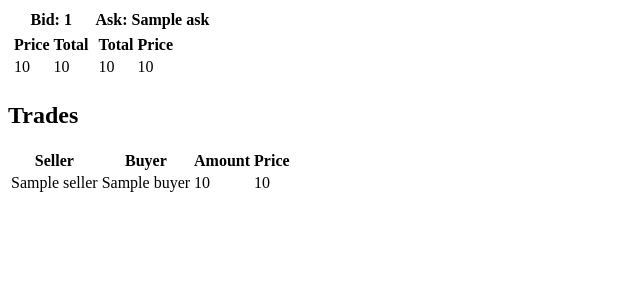
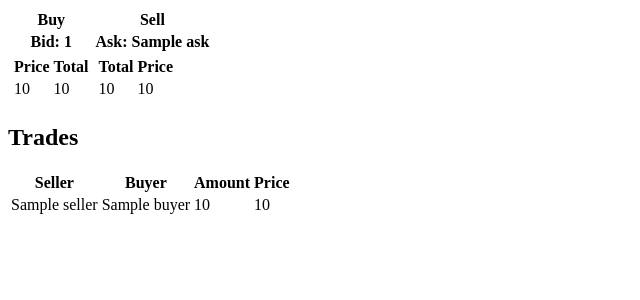
Before and after one commit to kalleaaltonen-zz/exchange, a Flask app: template templates/orderbook.html in a window 1280 px wide. Shown: the top 300 px of the page, without its empty margins (0-640 px from the left). Run offline with Flask 2, Linux system fonts and the light colour scheme; the template is opened without the code that fills it: most values are stand-ins (such as "Sample title", 1, 10 or a date in 2020).

Commit message:
add headers

```diff
--- a/templates/orderbook.html
+++ b/templates/orderbook.html
@@ -3,6 +3,10 @@
 </head>
 <body>
     <table>
+        <tr>
+            <th>Buy</th>
+            <th>Sell</th>
+        </tr>
         <tr>
             <th>Bid: {{orderbook.bid}}</th>
             <th>Ask: {{orderbook.ask}}</th>
```
